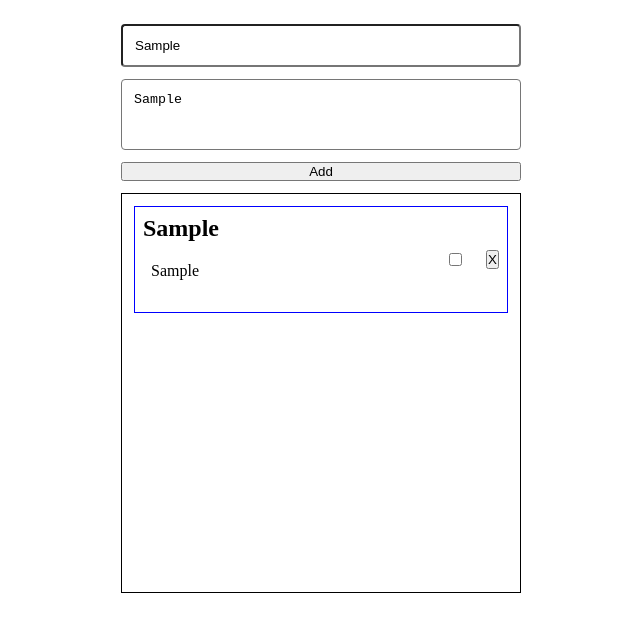
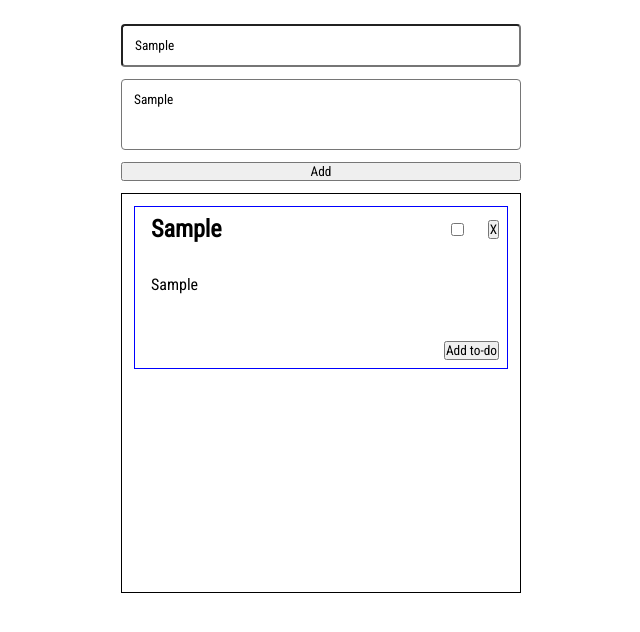
Before and after one commit to MammadovAslan/Dragable-TODO-list, a React (Vite) app in the folder TODO list/: page / in a window 1280 px wide. Both pictures are taken after typing "Sample", "Sample" into the empty fields and a click on the button "Add". Shown: the top 632 px of the page, without its empty margins (319-959 px from the left). Built offline with nearby package versions, Linux system fonts and the light colour scheme.

Commit message:
todo titile editability implemented

```diff
--- a/TODO list/index.html
+++ b/TODO list/index.html
@@ -4,6 +4,7 @@
     <meta charset="UTF-8" />
     <link rel="icon" type="image/svg+xml" href="/vite.svg" />
     <meta name="viewport" content="width=device-width, initial-scale=1.0" />
+
     <title>Todo list</title>
   </head>
   <body>
--- a/TODO list/src/Components/Todo.tsx
+++ b/TODO list/src/Components/Todo.tsx
@@ -1,4 +1,4 @@
-import { useState } from "react";
+import { useState, useRef } from "react";
 import { TodoI } from "../types/types";
 
 const Todo = ({
@@ -12,6 +12,10 @@ const Todo = ({
   setTodos,
 }: TodoI) => {
   const [done, setDone] = useState<boolean>(isDone);
+  const [titleClicked, setTitleClicked] = useState(false);
+  const [titleValue, setTitleValue] = useState(title);
+
+  const inputRef = useRef<HTMLInputElement>(null);
 
   const changeHandler = (e: React.ChangeEvent<HTMLInputElement>) => {
     setDone(e.target.checked);
@@ -28,12 +32,46 @@ const Todo = ({
     setTodos && setTodos((prev) => prev.filter((todo) => todo.id !== id));
   };
 
+  const clickHandler = () => {
+    setTitleClicked(true);
+    inputRef?.current?.focus();
+  };
+
+  const changeTitle = (e: React.ChangeEvent<HTMLInputElement>) => {
+    setTitleValue(e.target.value)
+
+    if (setTodos && todos) {
+      const index = todos.findIndex((todo) => todo.id === id);
+      const newTodos = [...todos];
+      newTodos[index] = { ...newTodos[index], title: e.target.value };
+      setTodos(newTodos);
+    }
+    setTitleClicked(false)
+  };
+
+  const style = {
+    opacity: titleClicked ? "1" : "0",
+    width: titleClicked ? "auto" : "0",
+  };
+
   return (
     <>
-      <div className="typography">
-        <h2 className="todo-title">{title}</h2>
-        <p className="todo-description">{description}</p>
-      </div>
+      <div className="todo-header">
+        {!titleClicked && (
+          <h2 className="todo-title" onClick={clickHandler}>
+            {title}
+          </h2>
+        )}
+        <input
+          type="text"
+          className="title-input"
+          style={style}
+          ref={inputRef}
+          value={titleValue}
+          onChange={(e) => setTitleValue(e.target.value)}
+          onBlur={changeTitle}
+        />
+
         <div className="buttons">
           <input type="checkbox" id="done" checked={done} onChange={changeHandler} />
           <label htmlFor="done"></label>
@@ -41,6 +79,9 @@ const Todo = ({
             X
           </button>
         </div>
+      </div>
+      <p className="todo-description">{description}</p>
+      <button className="add-todo-button">Add to-do</button>
     </>
   );
 };
--- a/TODO list/src/styles/css/style.css
+++ b/TODO list/src/styles/css/style.css
@@ -1,9 +1,11 @@
+@import url("https://fonts.googleapis.com/css2?family=Roboto+Condensed&display=swap");
 * {
   list-style: none;
   margin: 0;
   padding: 0;
   text-decoration: none;
   box-sizing: border-box;
+  font-family: "Roboto Condensed", sans-serif;
 }
 
 .wrapper {
@@ -46,22 +48,32 @@
 
 .todo {
   display: flex;
-  align-items: center;
-  justify-content: space-between;
+  flex-direction: column;
+  gap: 24px;
   margin: 12px;
   border: 1px solid blue;
   padding: 8px;
   cursor: grab;
 }
-.todo .typography {
+.todo .todo-header {
   display: flex;
-  flex-direction: column;
   gap: 12px;
+  justify-content: space-between;
 }
-.todo .typography .todo-description {
+.todo .todo-header .todo-title {
+  cursor: pointer;
+  margin-left: 8px;
+}
+.todo .todo-header .title-input {
+  font-size: 24px;
+  font-weight: 600;
+  padding-left: 8px;
+  border: none;
+  outline: none;
+}
+.todo .todo-description {
   border: none;
   height: 50px;
-  max-width: 260px;
   overflow-y: auto;
   padding: 8px;
 }
@@ -75,6 +87,9 @@
 .todo .buttons * {
   cursor: pointer;
 }
+.todo .add-todo-button {
+  align-self: flex-end;
+}
 
 .todos-container {
   border: 1px solid black;
--- a/TODO list/src/styles/scss/components/_todo.scss
+++ b/TODO list/src/styles/scss/components/_todo.scss
@@ -3,23 +3,33 @@
 
 .todo {
   display: flex;
-  align-items: center;
-  justify-content: space-between;
+  flex-direction: column;
+  gap: 24px;
   margin: 12px;
   border: 1px solid blue;
   padding: 8px;
   cursor: grab;
-  .typography {
+  .todo-header {
     display: flex;
-    flex-direction: column;
     gap: 12px;
-    .todo-description {
+    justify-content: space-between;
+    .todo-title {
+      cursor: pointer;
+      margin-left: 8px;
+    }
+    .title-input {
+      font-size: 24px;
+      font-weight: 600;
+      padding-left: 8px;
       border: none;
-      height: 50px;
-      max-width: 260px;
-      overflow-y: auto;
-      padding: 8px;
+      outline: none;
     }
+  }
+  .todo-description {
+    border: none;
+    height: 50px;
+    overflow-y: auto;
+    padding: 8px;
   }
   .buttons {
     @include flexCenter(row);
@@ -28,4 +38,7 @@
       cursor: pointer;
     }
   }
+  .add-todo-button {
+    align-self: flex-end;
+  }
 }
--- a/TODO list/src/styles/scss/utils/_general.scss
+++ b/TODO list/src/styles/scss/utils/_general.scss
@@ -1,5 +1,6 @@
 @import "./mixins";
 @import "./variables";
+@import url("https://fonts.googleapis.com/css2?family=Roboto+Condensed&display=swap");
 
 * {
   list-style: none;
@@ -7,6 +8,7 @@
   padding: 0;
   text-decoration: none;
   box-sizing: border-box;
+  font-family: "Roboto Condensed", sans-serif;
 }
 
 .wrapper {
```
Lines whose indentation alone changed are shown as unchanged.
